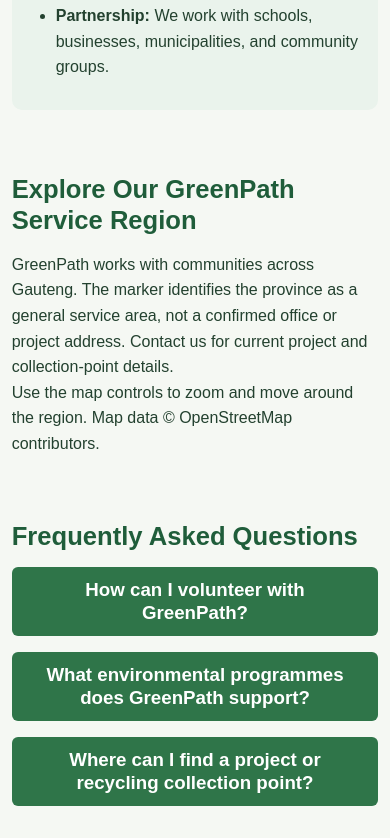
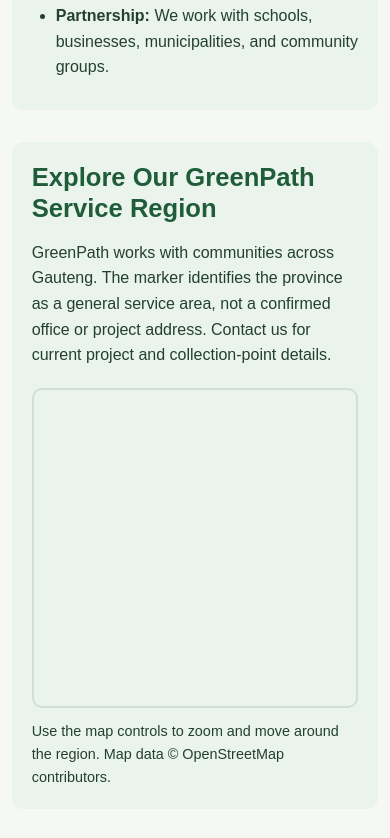
Before and after one commit to Asakhe-mpinda/greenpath-website, a plain HTML site: page index.html in a window 390 px wide. Shown: the part 2717-3555 px from the top of the page. Drawn offline with nearby package versions, Linux system fonts and the light colour scheme.

Commit message:
style: add responsive accordion and map layouts

```diff
--- a/assets/css/styles.css
+++ b/assets/css/styles.css
@@ -1005,3 +1005,90 @@
         max-height: 220px;
     }
 }
+
+
+/* Interactive FAQ accordion styles. */
+.faq-section {
+    max-width: 900px;
+    margin: 0 auto;
+}
+.faq-list {
+    display: grid;
+    gap: 0.85rem;
+}
+.faq-item {
+    overflow: hidden;
+    background: #ffffff;
+    border: 1px solid #dce8df;
+    border-radius: 10px;
+    box-shadow: 0 4px 14px rgba(31, 93, 58, 0.06);
+}
+.faq-item h3 {
+    margin: 0;
+}
+.accordion-trigger {
+    display: flex;
+    width: 100%;
+    align-items: center;
+    justify-content: space-between;
+    gap: 1rem;
+    padding: 1.1rem 1.25rem;
+    background: #ffffff;
+    color: #1f5d3a;
+    text-align: left;
+    border-radius: 0;
+}
+.accordion-trigger::after {
+    content: "+";
+    flex: 0 0 auto;
+    font-size: 1.5rem;
+    line-height: 1;
+}
+.accordion-trigger[aria-expanded="true"]::after {
+    content: "−";
+}
+.accordion-trigger:hover,
+.accordion-trigger:focus-visible {
+    background: #eaf3ec;
+    color: #173f29;
+}
+.accordion-panel {
+    padding: 0 1.25rem 1.2rem;
+    color: #23412f;
+}
+.accordion-panel p {
+    margin: 0;
+}
+
+/* Interactive Leaflet map layout and responsive sizing. */
+.service-map-section {
+    padding: 2.5rem;
+    background: #eaf3ec;
+    border-radius: 12px;
+}
+.service-map-section > p {
+    max-width: 850px;
+}
+#greenpath-map {
+    width: 100%;
+    height: 420px;
+    margin-top: 1.25rem;
+    border: 2px solid #d0e0d4;
+    border-radius: 10px;
+    z-index: 0;
+}
+.map-note {
+    margin-top: 0.75rem;
+    font-size: 0.9rem;
+}
+@media (max-width: 600px) {
+    .service-map-section {
+        padding: 1.25rem;
+    }
+    #greenpath-map {
+        height: 320px;
+    }
+    .accordion-trigger {
+        padding: 1rem;
+    }
+}
```
